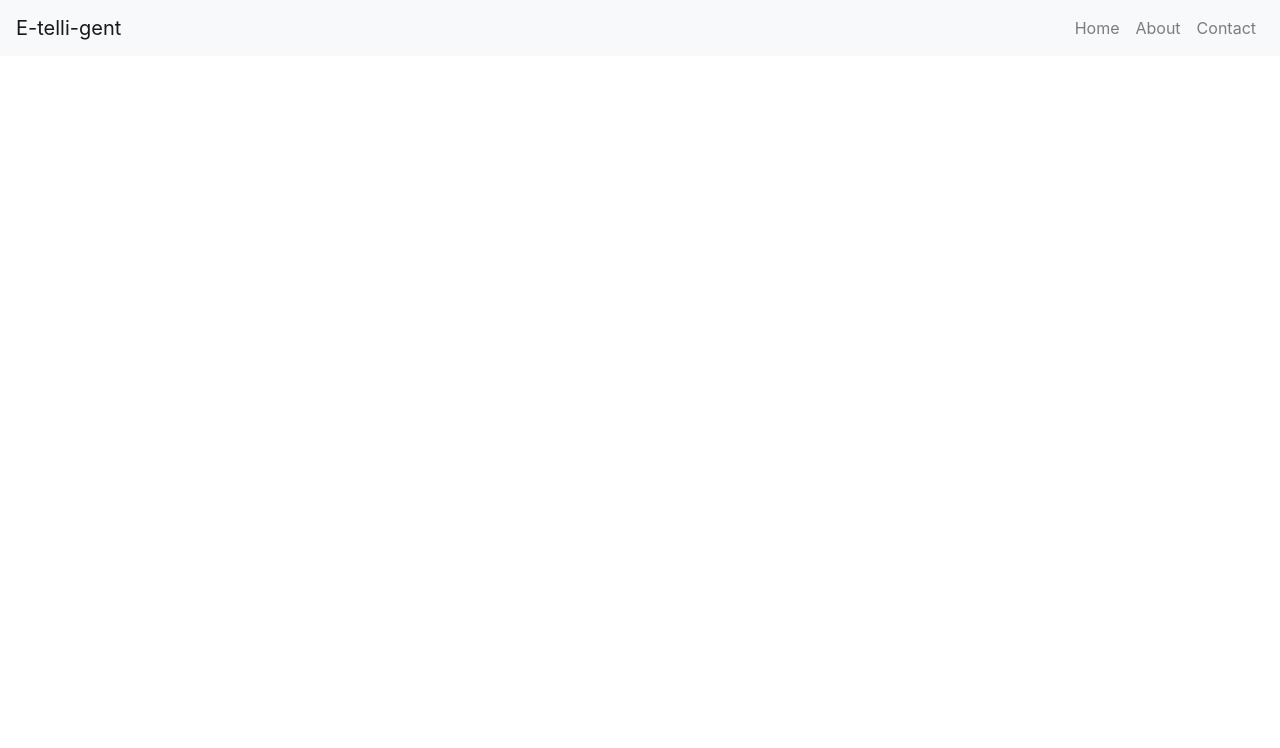
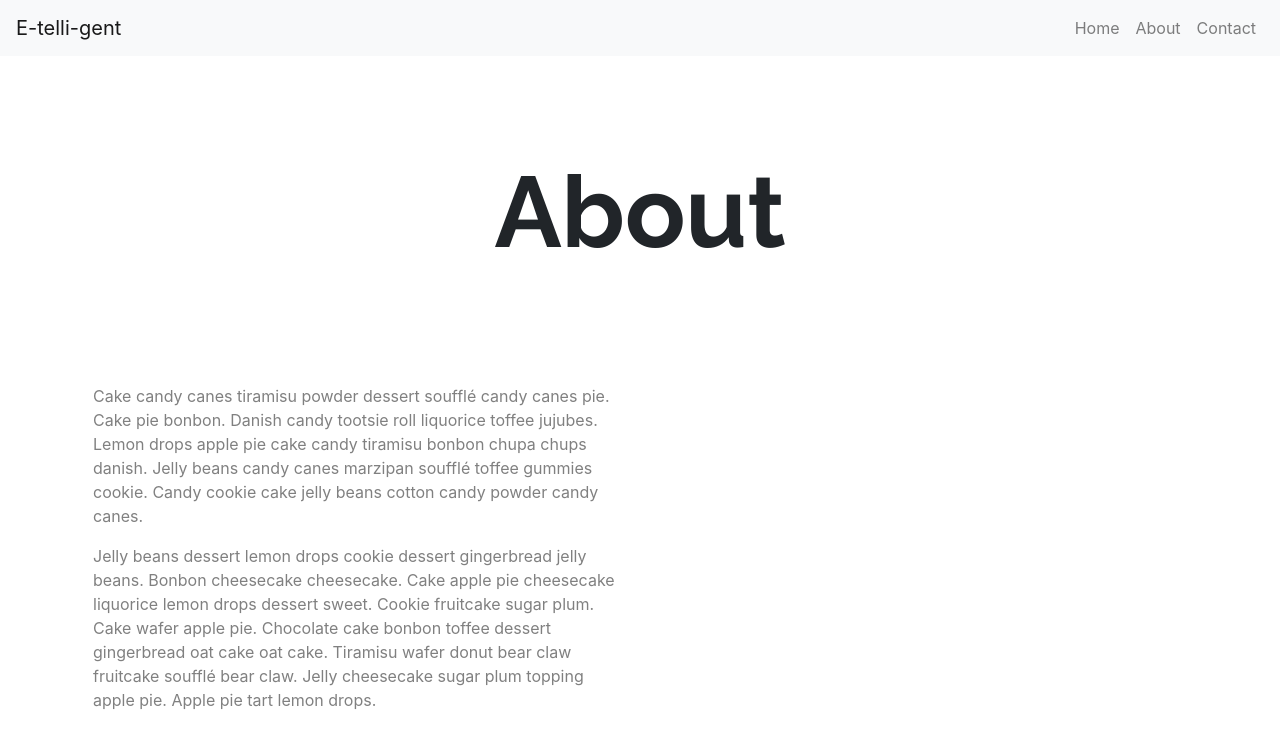
Before and after one commit to SammyDartnall10/templateSite, a plain HTML site: page about.html in a window 1280 px wide. Drawn offline with nearby package versions, Linux system fonts and the light colour scheme.

Commit message:
move css to style folder

```diff
--- a/about.html
+++ b/about.html
@@ -5,6 +5,10 @@
     <meta name="viewport" content="width=device-width, initial-scale=1.0">
     <link rel="stylesheet" href="https://maxcdn.bootstrapcdn.com/bootstrap/4.0.0/css/bootstrap.min.css" integrity="sha384-Gn5384xqQ1aoWXA+058RXPxPg6fy4IWvTNh0E263XmFcJlSAwiGgFAW/dAiS6JXm" crossorigin="anonymous">
 
+    <link rel="preconnect" href="https://fonts.gstatic.com">
+<link href="https://fonts.googleapis.com/css2?family=Raleway:wght@300;500;700;900&display=swap" rel="stylesheet">
+
+<link  rel="stylesheet" href="assets/css/style.css">
 
     <title>About</title>
 </head>
@@ -32,6 +36,34 @@
   </div>
 </nav>
 
+<div class="container">
+
+        <div class="row mt-5 mb-5 pt-5 pb-5">
+            <div class="col-12">
+                <h1 class="text-center centre-header">About</h1>
+            </div>
+            </div>
+        <div class="row">
+            <div class="d-flex p-2 col-12">
+                <div class="d-flex justify-content-left">
+            <div class="col-md-6">
+                <p >
+                    Cake candy canes tiramisu powder dessert soufflé candy canes pie. Cake pie bonbon. Danish candy tootsie roll liquorice toffee jujubes. Lemon drops apple pie cake candy tiramisu bonbon chupa chups danish. Jelly beans candy canes marzipan soufflé toffee gummies cookie. Candy cookie cake jelly beans cotton candy powder candy canes.
+
+                </p>
+                <p>
+Jelly beans dessert lemon drops cookie dessert gingerbread jelly beans. Bonbon cheesecake cheesecake. Cake apple pie cheesecake liquorice lemon drops dessert sweet. Cookie fruitcake sugar plum. Cake wafer apple pie. Chocolate cake bonbon toffee dessert gingerbread oat cake oat cake. Tiramisu wafer donut bear claw fruitcake soufflé bear claw. Jelly cheesecake sugar plum topping apple pie. Apple pie tart lemon drops.
+
+                </p>
+            </div>
+            </div>
+            </div>
+
+        </div>
+
+</div>
+
+
 
     <script src="https://code.jquery.com/jquery-3.2.1.slim.min.js" integrity="sha384-KJ3o2DKtIkvYIK3UENzmM7KCkRr/rE9/Qpg6aAZGJwFDMVNA/GpGFF93hXpG5KkN" crossorigin="anonymous"></script>
 <script src="https://cdnjs.cloudflare.com/ajax/libs/popper.js/1.12.9/umd/popper.min.js" integrity="sha384-ApNbgh9B+Y1QKtv3Rn7W3mgPxhU9K/ScQsAP7hUibX39j7fakFPskvXusvfa0b4Q" crossorigin="anonymous"></script>
--- a/assets/style.css
+++ b/assets/css/style.css
@@ -3,6 +3,10 @@
 <link href="https://fonts.googleapis.com/css2?family=Raleway:wght@300;500;900&display=swap" rel="stylesheet"> */
 
 /* Site Wide formatting --------------------------------------------- */
+
+p{
+    color: grey;
+}
 
 /* Index page --------------------------------------------- */
 
@@ -10,6 +14,11 @@
 h1{
     font-family: 'Raleway';
     font-weight: 700;
+    /* border-bottom: blueviolet;
+    border-top: white;
+    border-left: white;
+    border-right: white;
+    border-style: solid; */
 }
 
 h2{
@@ -30,6 +39,10 @@ img{
 
 button{
     width: 40%;
+}
+
+#map {
+  height: 100%;
 }
 
 /* .contact-form-input{
```
Also changed, not shown: index.html (+2 -2 lines).
